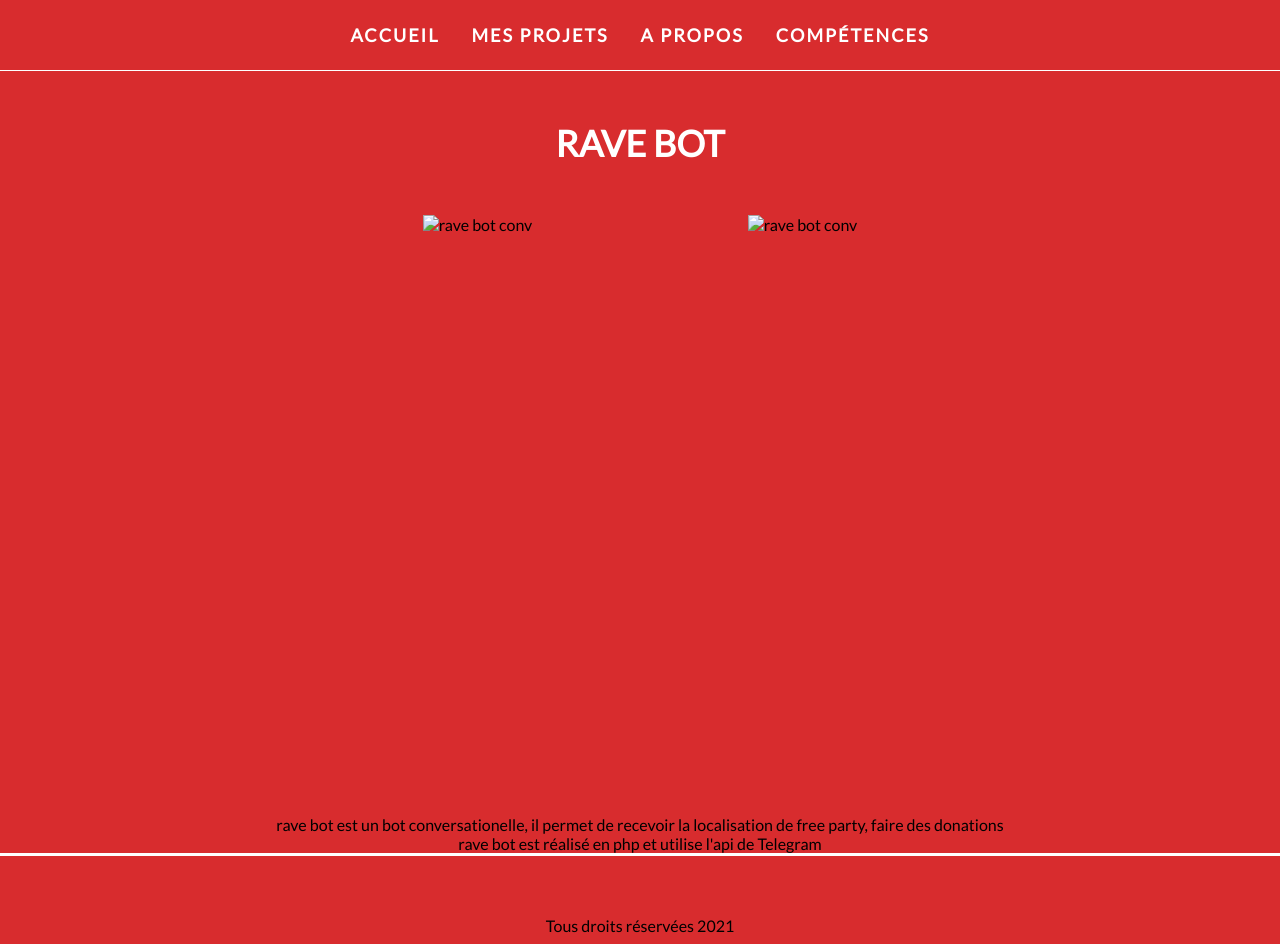
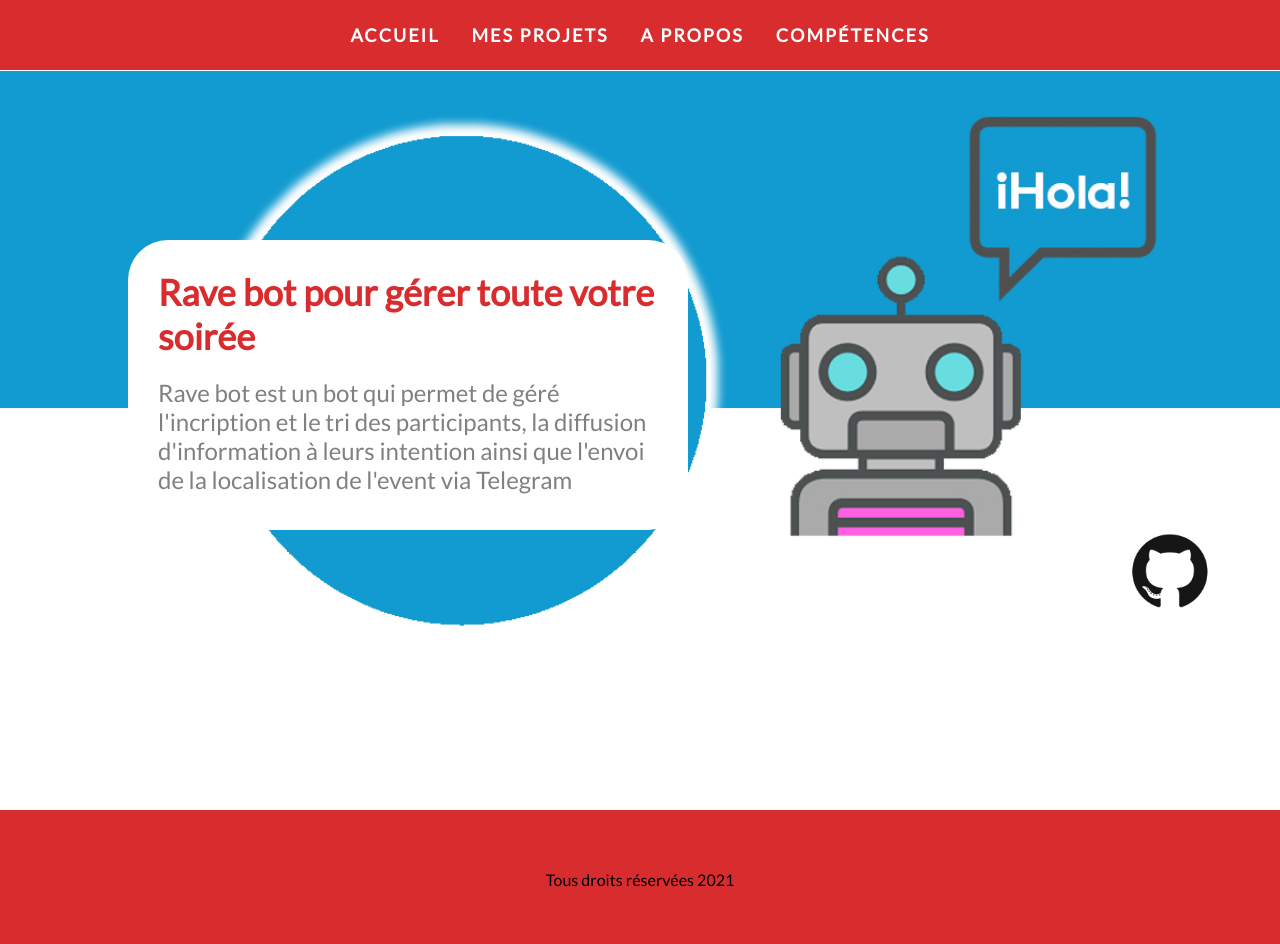
Before and after one commit to wared2003/portfolio, a plain HTML site: page rave-bot.html in a window 1280 px wide. Shown: the top 944 px of the page. Drawn offline with Linux system fonts and the light colour scheme.

Commit message:
[update]rave-bot

```diff
--- a/js/main.js
+++ b/js/main.js
@@ -4,27 +4,27 @@ window.onload = function () {
     console.log(navigator.appName)
     curent_page_dom = document.getElementsByTagName("body")[0];
     curent_page = curent_page_dom.getAttribute('data-curentPage');
-    var scroll_y = window.scrollY;
-    var body_height = document.querySelector("body").getBoundingClientRect().height;
-    document.querySelector("body").style.height = body_height - scroll_y * 4 + "px";
-    console.log(body_height);
-    document.querySelector("html").style.height = body_height + "px !important";
+    //var scroll_y = window.scrollY;
+    //var body_height = document.querySelector("body").getBoundingClientRect().height;
+    //document.querySelector("body").style.height = body_height - scroll_y * 4 + "px";
+    //console.log(body_height);
+    //document.querySelector("html").style.height = body_height + "px !important";
 
 
     if (curent_page == "index") {
-        window.addEventListener('scroll', () => {
-            let section_competences = document.querySelector('#section_competences');
-            var scroll_y = window.scrollY;
-            section_competences.style.bottom = scroll_y * 0.4 + "px";
-            let section_project_cards = document.querySelector('#projects-cards');
-            section_project_cards.style.bottom = scroll_y * 0.9 + "px";
-            let footer = document.querySelector('#footer');
-            footer.style.bottom = scroll_y * 0.9 + "px";
-            var body_height = document.querySelector("body").getBoundingClientRect().height;
-            document.querySelector("body").style.height = body_height - scroll_y * 4 + "px";
-            console.log(body_height);
-            document.querySelector("html").style.height = body_height + "px";
-        })
+      // window.addEventListener('scroll', () => {
+          //  let section_competences = document.querySelector('#section_competences');
+            //var scroll_y = window.scrollY;
+            //section_competences.style.bottom = scroll_y * 0.4 + "px";
+            //let section_project_cards = document.querySelector('#projects-cards');
+            //section_project_cards.style.bottom = scroll_y * 0.9 + "px";
+            //let footer = document.querySelector('#footer');
+            //footer.style.bottom = scroll_y * 0.9 + "px";
+            //var body_height = document.querySelector("body").getBoundingClientRect().height;
+            //document.querySelector("body").style.height = body_height - scroll_y * 4 + "px";
+            //console.log(body_height);
+            //document.querySelector("html").style.height = body_height + "px";
+        //})
 
     }
 }
--- a/rave-bot.html
+++ b/rave-bot.html
@@ -23,15 +23,17 @@
     </ul>
 </header>
 
-<section class="rave">
-    <h2>RAVE BOT</h2>
-    <div class="content">
-        <div class="imgs" >
-            <div class="conv"><img src="assets/img/rave.jpg" alt="rave bot conv" ></div>
-            <div class='git'><img src="assets/img/rave-git.png" alt="rave bot conv"></div>
-        </div>
-        <p>rave bot est un bot conversationelle, il permet de recevoir la localisation de free party, faire des donations<br> rave bot est réalisé en php et utilise l'api de Telegram </p>
-    </div>
+<section class="rave-bot">
+   <div>
+       <img src="assets/img/telegrame-bot.jpg" alt="telegram bot illustration">
+       <h1>RAVE-BOT</h1>
+       <div>
+           <h3>Rave bot pour gérer toute votre soirée</h3>
+           <p>Rave bot est un bot qui permet de géré l'incription et le tri des participants, la diffusion d'information à leurs intention ainsi que l'envoi de la localisation de l'event via Telegram</p>
+
+       </div>
+       <a href="https://github.com/wared2003/rave-bot"><img src="assets/img/GitHub-Mark.png" alt="github logo" class="git-link"></a>
+   </div>
 </section>
 <footer id="footer">
     <p>Tous droits réservées 2021</p>
--- a/scss/layout/_projects_cards.scss
+++ b/scss/layout/_projects_cards.scss
@@ -1,7 +1,7 @@
 .projects-cards{
   padding-top: 100px;
   padding-bottom: 100px;
-  margin-top: 400px;
+  margin-top: 50px;
   margin-bottom: 0px;
   bottom: 1px;
   position: relative;
--- a/scss/layout/_raveBot.scss
+++ b/scss/layout/_raveBot.scss
@@ -1,34 +1,45 @@
-/*j'ai cracouz c'est mocheeeeeeeeeeee*/
-.rave{
-  text-align: center;
-  padding-top: 50px;
-  h2{
+.rave-bot{
+  overflow: hidden;
+  height: 92vh;
+  h1{
     color: #ffff;
     font-size: 36px;
     margin-bottom: 50px;
   }
-  background-color: $main-red;
-  width: 100%;
-  .content{
+  img{
     width: 100%;
   }
-  .imgs{
-    display: grid;
-    width: 100%;
-    grid-template-columns: 1fr 1fr 1fr 1fr;
-    grid-column-gap: 20px;
-    height: 600px;
-    grid-template-rows: 500px;
-    .conv{
-      grid-column: 2/3;
+  div > div{
+    width: 500px;
+    height: 230px;
+    position: absolute;
+    left: 10%;
+    top: 30%;
+    background-color: #ffffff;
+    border-radius: 40px;
+    padding: 30px;
+
+    h3{
+      color: $main-red;
+      font-size: 36px;
+      text-align: left;
     }
-    .git{
-      grid-column: 3/4;
+    p{
+      font-size: 24px;
+      color: grey;
+      margin-top: 20px;
     }
-    img{
-      height: 500px;
-      width: 100%;
 
-    }
+
   }
+  .git-link{
+    display: block;
+    margin-left: auto;
+    margin-right: 60px;
+    height: 100px;
+    width: 100px;
+    position: relative;
+    bottom: 320px;
+  }
+
 }
```
Also changed, not shown: assets/img/GitHub-Mark.png (added), assets/img/rave-git.png (added), assets/img/rave.jpg (added), assets/img/telegrame-bot.jpg (added), css/style.css, 1 other file.
